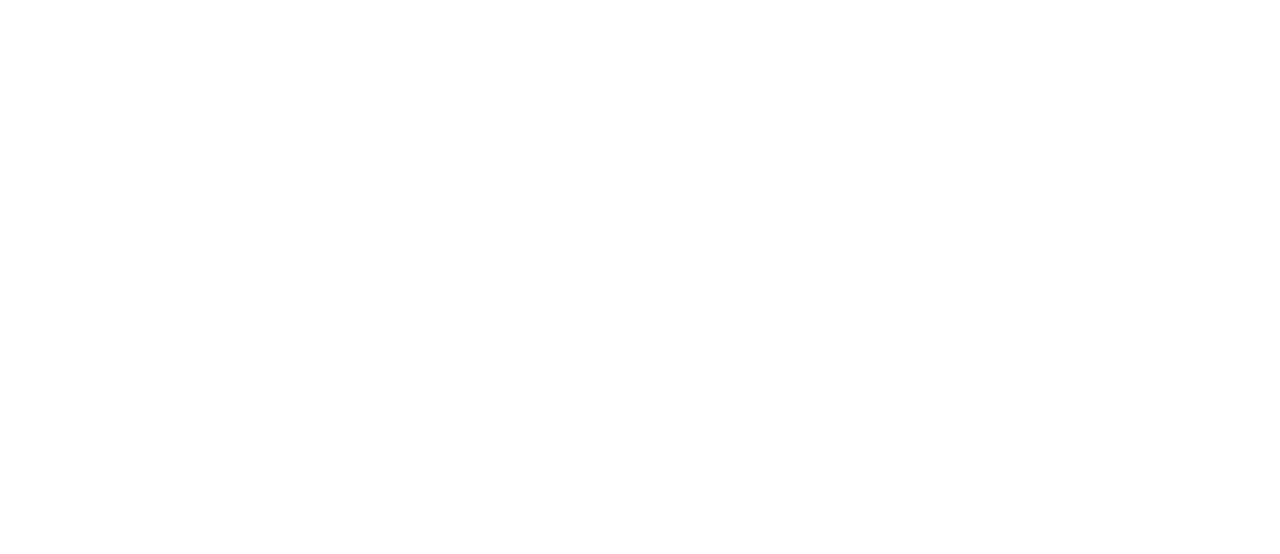
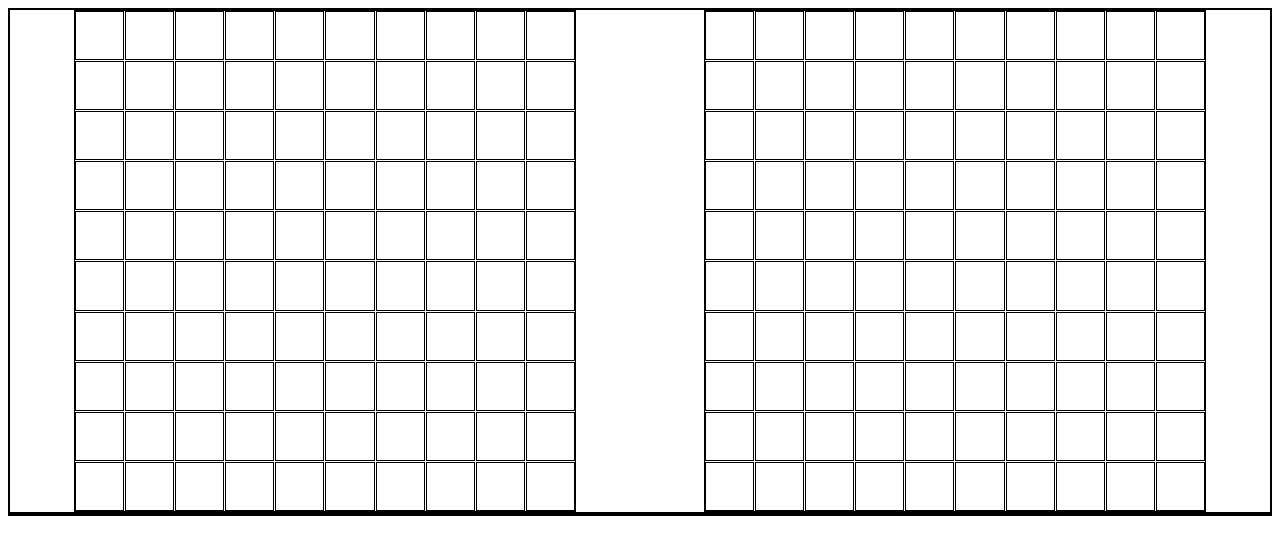
Before and after one commit to maltsandcino/battleship, a website with bundled scripts: page game.html in a window 1280 px wide. Built offline with nearby package versions, Linux system fonts and the light colour scheme.

Commit message:
Creating board

```diff
--- a/board.js
+++ b/board.js
@@ -1,7 +1,7 @@
 import Ship from './ship.js';
 
 
-class Board{
+export default class Board{
     static sizes =  [2, 2, 3, 3, 5]
 
     constructor(){
--- a/game.html
+++ b/game.html
@@ -4,9 +4,18 @@
     <meta charset="UTF-8">
     <meta name="viewport" content="width=device-width, initial-scale=1.0">
     <title>Document</title>
-    <script src="board.js" type="module"></script>
+    <script src="main.js" type="module"></script>
+    <link rel="stylesheet" href="styles.css">
 </head>
 <body>
+    <div class="pageBS">
+        <div class="topthirdsBS">
+            <div id="player1boardBS" class="boardBS"></div>
+            <div id="player2boardBS" class="boardBS"></div>
+        </div>
+        <div class="bottomthirdBS">
+        </div>
+    </div>
 
 </body>
 </html>
--- a/main.js
+++ b/main.js
@@ -0,0 +1,33 @@
+import Player from "./player.js"
+import Board from './board.js'
+import Ship from './ship.js'
+
+let board1 = document.getElementById("player1boardBS")
+let board2 = document.getElementById("player2boardBS")
+
+function createGrid(size){
+    board1.innerHTML = ""
+    board2.innerHTML = ""
+
+    for (let i = 0; i < 10; i++){
+        for (let j = 0; j < 10; j++){
+        const cell = document.createElement('div')
+        cell.dataset.x = i;
+        cell.dataset.y = j;
+        cell.dataset.player = 0
+        cell.addEventListener('click', () => console.log(cell))
+        board1.appendChild(cell);
+    }}
+
+    for (let i = 0; i < 10; i++){
+        for (let j = 0; j < 10; j++){
+        const cell = document.createElement('div')
+        cell.dataset.x = i;
+        cell.dataset.y = j;
+        cell.dataset.player = 1
+        cell.addEventListener('click', () => console.log(cell))
+        board2.appendChild(cell);
+    }}
+}
+
+createGrid()
--- a/player.js
+++ b/player.js
@@ -0,0 +1,12 @@
+import Board from './board.js'
+import Ship from './ship.js'
+
+export default class Player{
+
+    constructor(playerType="computer", playerName="computer"){
+        this.playerType = playerType;
+        this.playerName = playerName;
+        this.gameBoard = new Board();
+
+    }
+}
--- /dev/null
+++ b/styles.css
@@ -0,0 +1,19 @@
+.topthirdsBS{
+    display: grid;
+    justify-items: center;
+    align-items: space-evenly;
+    grid-template-columns: 1fr 1fr;
+    grid-template-rows: 1fr;
+}
+.boardBS {
+    display: grid;
+    grid-template-rows: repeat(10, 1fr);
+    grid-template-columns: repeat(10, 1fr);
+    gap: 1px;
+    width: 500px;
+    height: 500px;
+}
+
+div {
+    border: 1px solid black;
+}
```
